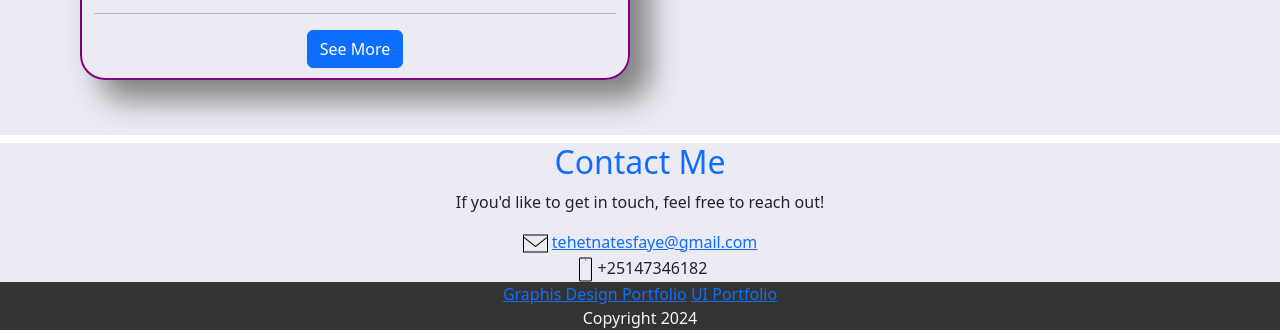
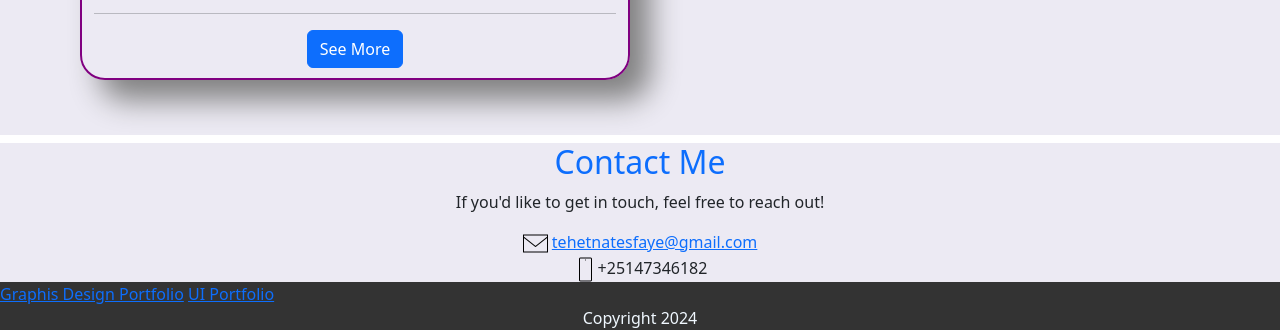
Before and after one commit to Tehetnaktt/portfolio, a plain HTML site: page index.html in a window 1280 px wide. Shown: the part 2879-3209 px from the top of the page. Drawn offline with nearby package versions, Linux system fonts and the light colour scheme.

Commit message:
Update index.html

```diff
--- a/index.html
+++ b/index.html
@@ -192,7 +192,7 @@ Alongside my studies, I have a passion for graphic design and a growing understa
 <!-- ------------------footer--------------------------- -->
 <footer id="footer">
     <div class=" foot">
-         <div class="text-center">
+         <div >
         <a href="https://drive.google.com/file/d/1SdwD5gg3U-usxJXefADt8-onOuvxtxbp/view?usp=drivesdk">Graphis Design Portfolio</a>
         <a href="https://drive.google.com/file/d/1ejzoJ_Ztl-4oVzBlCR8RpYeDkqj7f6wP/view?usp=drivesdk">UI Portfolio</a>
     </div>
```
